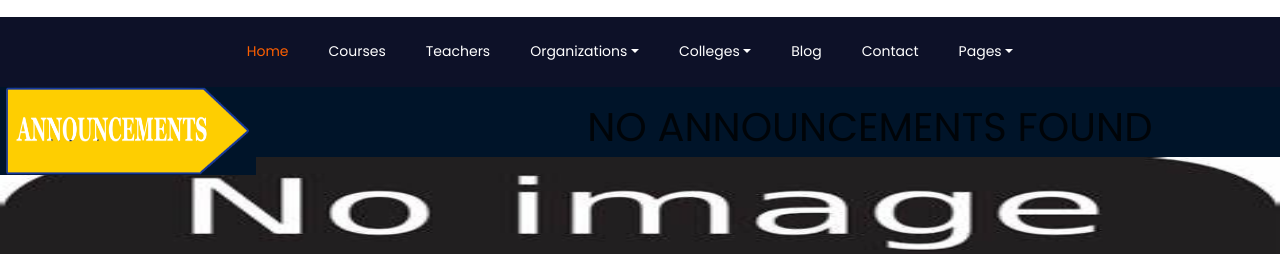
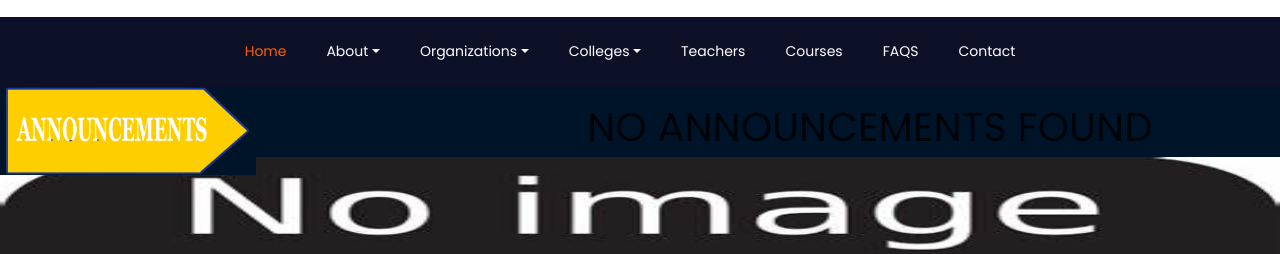
Before and after one commit to Rafaeyl/NEUST-WEBSITE, a PHP site: page /NEUST-PAPAYA/public/ in a window 1280 px wide; the page is wider, and only the part inside the window is pictured. Shown: the part 565-819 px from the top of that part. Run offline with PHP 8.4, Linux system fonts and the light colour scheme; data that the repository does not hold is empty; some libraries are stand-ins or nearby versions; some web fonts are replaced.

Commit message:
coomiiiit

```diff
--- a/app/views/includes/footer.view.php
+++ b/app/views/includes/footer.view.php
@@ -33,7 +33,6 @@
               <h2 class="ftco-heading-2">Links</h2>
               <ul class="list-unstyled">
                 <li><a href="<?=ROOT?>/home/"><span class="fa-solid fa-arrow-right  mr-2"></span>Home</a></li>
-                <li><a href="<?=ROOT?>/home/"><span class="fa-solid fa-arrow-right  mr-2"></span>About Us</a></li>
                 <li><a href="<?=ROOT?>/home/history"><span class="fa-solid fa-arrow-right  mr-2"></span>History</a></li>
                 <li><a href="<?=ROOT?>/home/teachers"><span class="fa-solid fa-arrow-right  mr-2"></span>Teachers</a></li>
                 <li><a href="<?=ROOT?>/home/contact"><span class="fa-solid fa-arrow-right  mr-2"></span>Contact</a></li>
--- a/app/views/includes/header.view.php
+++ b/app/views/includes/header.view.php
@@ -53,8 +53,14 @@
 				 <div class="collapse navbar-collapse " id="ftco-nav">
 				   <ul class="navbar-nav mx-auto">
 						<li class="nav-item active"><a href="<?=ROOT?>" class="nav-link pl-0">Home</a></li>
-						<li class="nav-item"><a href="<?=ROOT?>home/courses.php" class="nav-link">Courses</a></li>
-						<li class="nav-item"><a href="http://localhost/NEUST-PAPAYA/public/home/teachers" class="nav-link">Teachers</a></li>
+						<div class="nav-item dropdown">
+							<a href="#" class="nav-link dropdown-toggle" data-bs-toggle="dropdown">About</a>
+							<div class="dropdown-menu rounded-0 m-0">
+								<a href="<?=ROOT?>home/history" class="dropdown-item">History</a>
+								<a href="<?=ROOT?>home/mission" class="dropdown-item">Mission and Vision</a>
+								<a href="<?=ROOT?>home/march" class="dropdown-item">NEUST March</a>
+							</div>
+						</div>
 						<div class="nav-item dropdown">
 							<a href="#" class="nav-link dropdown-toggle" data-bs-toggle="dropdown">Organizations</a>
 							<div class="dropdown-menu rounded-0 m-0">
@@ -79,16 +85,10 @@
 								<?php endif;?>
 							</div>
 						</div>
-						<li class="nav-item"><a href="<?=ROOT?>home/blog.php" class="nav-link">Blog</a></li>
+						<li class="nav-item"><a href="http://localhost/NEUST-PAPAYA/public/home/teachers" class="nav-link">Teachers</a></li>
+						<li class="nav-item"><a href="<?=ROOT?>home/" class="nav-link">Courses</a></li>
+						<li class="nav-item"><a href="<?=ROOT?>home/frequently-asked-questions" class="nav-link">FAQS</a></li>
 					 	<li class="nav-item"><a href="<?=ROOT?>home/contact" class="nav-link">Contact</a></li>
-						<div class="nav-item dropdown">
-							<a href="#" class="nav-link dropdown-toggle" data-bs-toggle="dropdown">Pages</a>
-							<div class="dropdown-menu rounded-0 m-0">
-								<a href="<?=ROOT?>home/history" class="dropdown-item">History</a>
-								<a href="<?=ROOT?>home/mission" class="dropdown-item">Mission and Vision</a>
-								<a href="<?=ROOT?>home/march" class="dropdown-item">NEUST March</a>
-							</div>
-						</div>
 				   </ul>
 				 </div>
 			 </nav>
```
